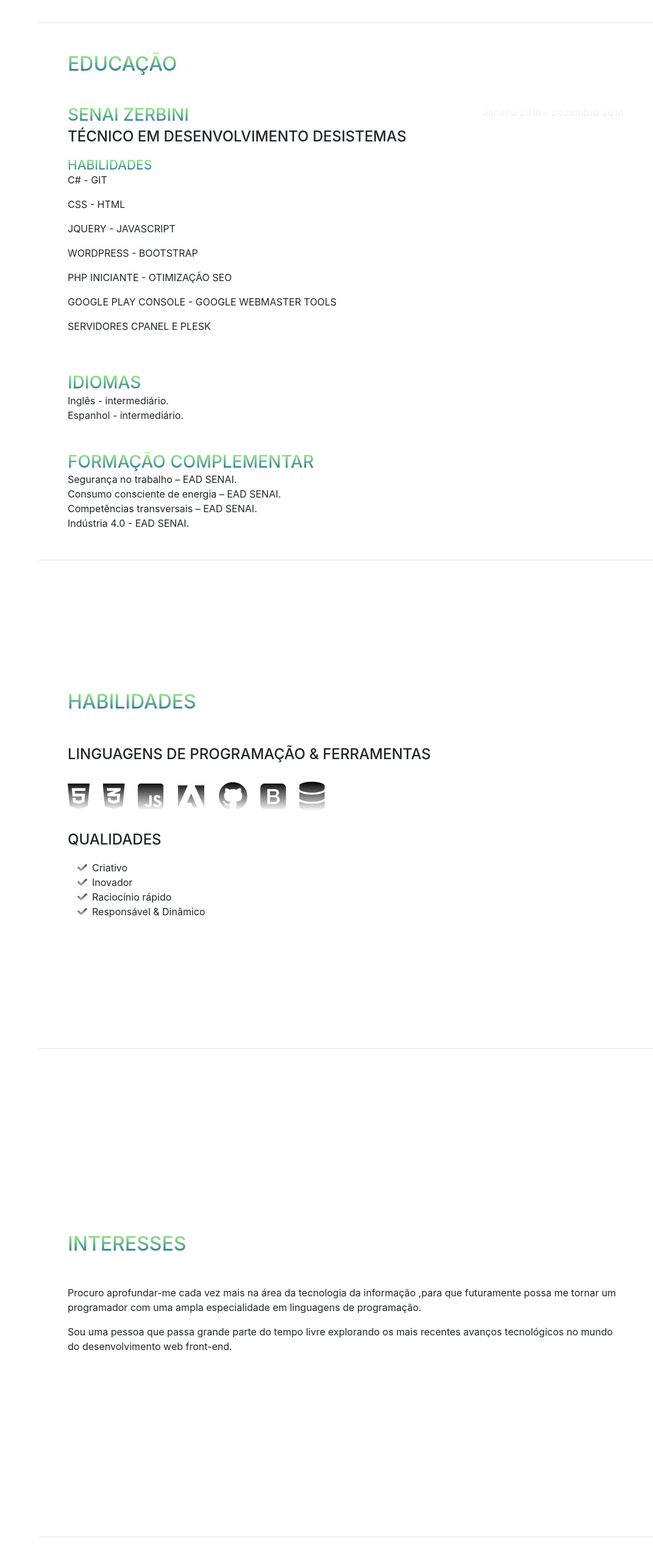
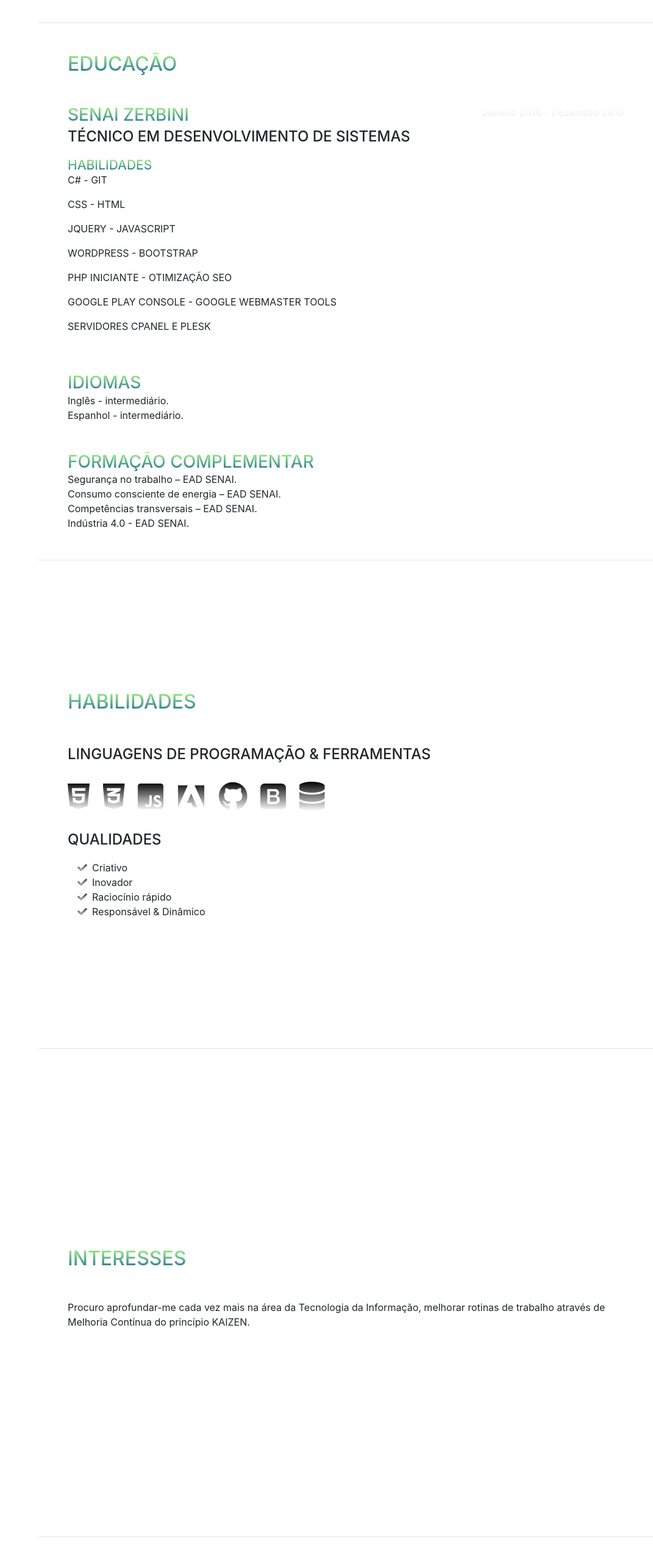
Before and after one commit to lemeskies/portif-lio, a website with bundled scripts: page index.html in a window 1280 px wide. Shown: the part 1564-4124 px from the top of the page at 61% size, without its empty margins (209-1280 px from the left). Built offline with nearby package versions, Linux system fonts and the light colour scheme; a web font is replaced by a local one.

Commit message:
Add files via upload

```diff
--- a/index.html
+++ b/index.html
@@ -138,7 +138,7 @@
             <div class="resume-item d-flex flex-column flex-md-row justify-content-between mb-5">
                 <div class="resume-content">
                     <h3 class="mb-0">SENAI ZERBINI</h3>
-                    <div class="subheading mb-3">Técnico em desenvolvimento desistemas</div>
+                    <div class="subheading mb-3">Técnico em desenvolvimento de sistemas</div>
 
                     <h3 class="mb-0 new">HABILIDADES</h3>
                     <div>
@@ -248,8 +248,8 @@
     <section class="resume-section p-3 p-lg-5 d-flex align-items-center" id="interests">
       <div class="w-100">
         <h2 class="mb-5">Interesses</h2>
-        <p>Procuro aprofundar-me cada vez mais na área da tecnologia da informação ,para que futuramente possa me tornar um programador com uma ampla especialidade em linguagens de programação.</p>
-        <p class="mb-0">Sou uma pessoa que passa grande parte do tempo livre explorando os mais recentes avanços tecnológicos no mundo do desenvolvimento web front-end.</p>
+        <p>Procuro aprofundar-me cada vez mais na área da Tecnologia da Informação, melhorar rotinas de trabalho através de Melhoria Contínua do princípio KAIZEN.</p>
+
       </div>
     </section>
 
@@ -267,7 +267,7 @@
           <li>
             <i class="fa-li fa fa-trophy text-warning"></i>
 
-            Escolhido para desenvolver um sistema automatizador de tarefas para polícia civil de Campinas WEB/MOBILE.</li>
+            PROGRAMA DESENVOLVIDO A POLÍCIA CIVIL DE CAMPINAS.</li>
         </ul>
       </div>
     </section>
```
